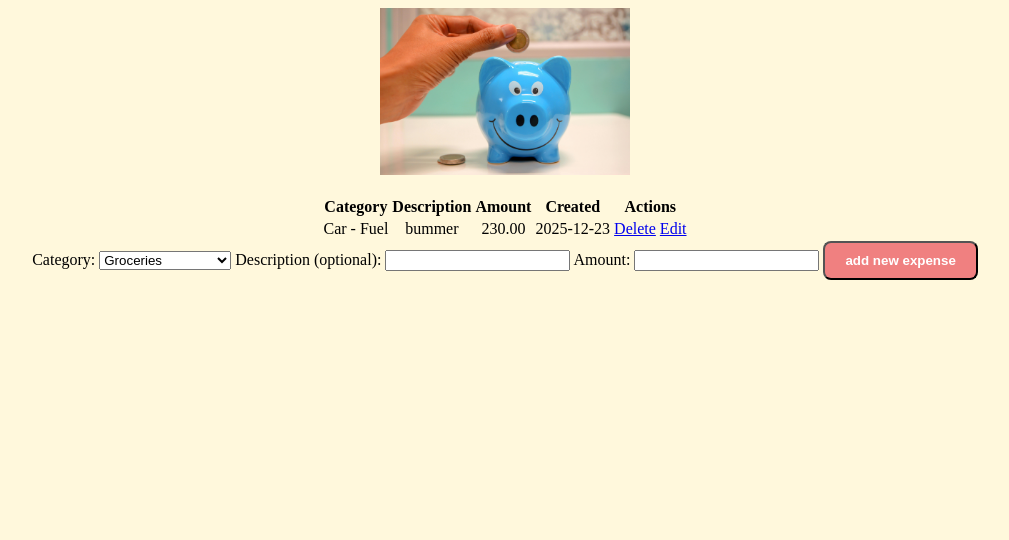
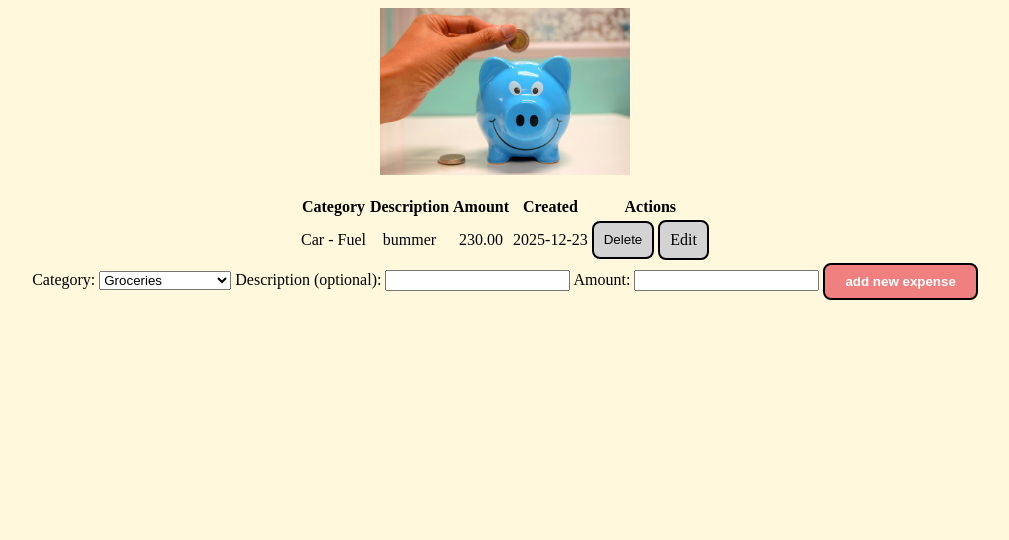
Before and after one commit to Danielle-Hansis/expense-tracker, a Flask app: template templates/index.html in a window 1280 px wide. Shown: the part 151-691 px from the top of the page, without its empty margins (135-1144 px from the left). Run offline with Flask 3, Linux system fonts and the light colour scheme; the template is opened without the code that fills it: values that come from a table or form of the project are taken from there, others are empty; parts of the project's set-up code (start-up, migrations or seed data) failed here and were passed over.

Commit message:
with edit and front-end improvements

```diff
--- a/app/app.py
+++ b/app/app.py
@@ -1,4 +1,4 @@
-from flask import Flask, request                    # request used by your route
+from flask import Flask, request, redirect, url_for                 # request used by your route
 import sass                                         # compiles SCSS → CSS
 from extensions import db                          # <-- import the unbound SQLAlchemy instance
 from pathlib import Path
@@ -25,14 +25,31 @@ with app.app_context():                                 # <-- ensures Expense is
     print("DB path:", db.engine.url.database)
 
 
-@app.route("/", methods=["POST", "GET"])
-def index_route():
-    return functions.index()
+@app.get("/")
+def home():
+    return redirect(url_for("expenses_get_route"))
 
 
-@app.route("/delete/<int:id>")
-def delete_route(id: int):
-    return functions.delete(id)
+@app.get("/expenses")
+def expenses_get_route():
+    return functions.expenses_get()
+
+
+@app.post("/expenses")
+def expenses_post_route():
+    return functions.expenses_post()
+
+
+@app.post("/expenses/<int:id>/delete")
+def expenses_delete_route(id: int):
+    return functions.expenses_delete(id)
+
+
+# uses GET to show the form and POST to apply updates
+# html forms can't send delete/ patch
+@app.route("/expenses/<int:id>/edit", methods=["GET", "POST"])
+def expenses_edit_route(id: int):
+    return functions.expenses_edit(id)
 
 
 if __name__ == "__main__":
--- a/static/index.css
+++ b/static/index.css
@@ -19,7 +19,7 @@ p {
   font-style: italic;
 }
 
-.btn {
+.btn1 {
   display: inline-block;
   padding: 10px 20px;
   background-color: lightcoral;
@@ -29,10 +29,38 @@ p {
   border-radius: 8px;
   cursor: pointer;
   transition: background-color 0.2s ease;
+  line-height: 1;
+  vertical-align: middle;
+  border: 2px solid black;
+  outline: none;
+  appearance: none;
+  -webkit-appearance: none;
 }
 
-.btn:hover {
-  background-color: #0056b3;
+.btn1:hover {
+  background-color: lightblue;
+}
+
+.btn2 {
+  display: inline-block;
+  padding: 10px 10px;
+  background-color: lightgray;
+  color: black;
+  font-weight: normal;
+  text-decoration: none;
+  border-radius: 8px;
+  cursor: pointer;
+  transition: background-color 0.2s ease;
+  line-height: 1;
+  vertical-align: middle;
+  border: 2px solid black;
+  outline: none;
+  appearance: none;
+  -webkit-appearance: none;
+}
+
+.btn2:hover {
+  background-color: lightblue;
 }
 
 .small-img {
--- a/static/index.scss
+++ b/static/index.scss
@@ -19,7 +19,7 @@ p    {
 }   // should italicize the paragraph
 
 // === Components ===
-.btn {
+.btn1 {
   display: inline-block;
   padding: 10px 20px;
   background-color: lightcoral;
@@ -30,8 +30,40 @@ p    {
   cursor: pointer;
   transition: background-color 0.2s ease;
 
+  line-height: 1;
+  vertical-align: middle;
+
+  border: 2px solid black;
+  outline: none;
+  appearance: none;
+  -webkit-appearance: none;
+
   &:hover {
-    background-color: #0056b3;
+    background-color: lightblue;
+  }
+}
+
+.btn2 {
+  display: inline-block;
+  padding: 10px 10px;
+  background-color: lightgray;
+  color: black;
+  font-weight: normal;
+  text-decoration: none;
+  border-radius: 8px;
+  cursor: pointer;
+  transition: background-color 0.2s ease;
+
+  line-height: 1;
+  vertical-align: middle;
+
+  border: 2px solid black;
+  outline: none;
+  appearance: none;
+  -webkit-appearance: none;
+
+  &:hover {
+    background-color: lightblue;
   }
 }
 .small-img {
--- a/templates/index.html
+++ b/templates/index.html
@@ -12,11 +12,9 @@
     <img src="{{ url_for('static', filename='images/piggybank_blue.jpg') }}"
      alt="Blue piggy bank illustration"
      class="small-img">
-   <!-- <div>
-        <a href="https://www.morfix.co.il/en/temporary" class = "btn"> start logging! </a>
-    </div> -->
+
     <div class="content">
-        {% if expenses  | length < 1%}
+        {% if expenses  | length < 1 %}
         	<h2>START LOGGING!</h2>
         {% else %}
             <table>
@@ -34,8 +32,13 @@
                       <td>{{ "%.2f"|format(expense.amount) }}</td>
                       <td>{{ expense.created.strftime("%Y-%m-%d") }}</td>
                       <td>
-                        <a href="/delete/{{ expense.id }}">Delete</a>
-                        <a href="/update/{{ expense.id }}">Edit</a>
+                        <form action="{{ url_for('expenses_delete_route', id=expense.id) }}"
+                              method="POST"
+                              style="display:inline;">
+                          <button type="submit" class="btn2">Delete</button>
+                        </form>
+
+                        <a class="btn2" href="{{ url_for('expenses_edit_route', id=expense.id) }}">Edit</a>
                       </td>
                     </tr>
                 {% endfor %}
@@ -43,7 +46,7 @@
         {% endif %}
     </div>
     <div>
-        <form action="/" method="POST">
+        <form action="{{ url_for('expenses_post_route') }}" method="POST">
             <!-- Category dropdown -->
             <label for="category_id">Category:</label>
             <select name="category_id" id="category_id" required>
@@ -59,7 +62,7 @@
             <input type="number" name="amount" id="amount" step="0.01" required>
 
             <!-- Submit button -->
-            <input type="submit" value="add new expense" id="btn_add" class="btn">
+            <input type="submit" value="add new expense" id="btn_add" class="btn1">
         </form>
     </div>
 
```
Also changed, not shown: app/functions.py (+57 -25 lines), templates/edit.html (added, +46 -0 lines), app/model.py (line endings or trailing spaces), instance/database.db.
